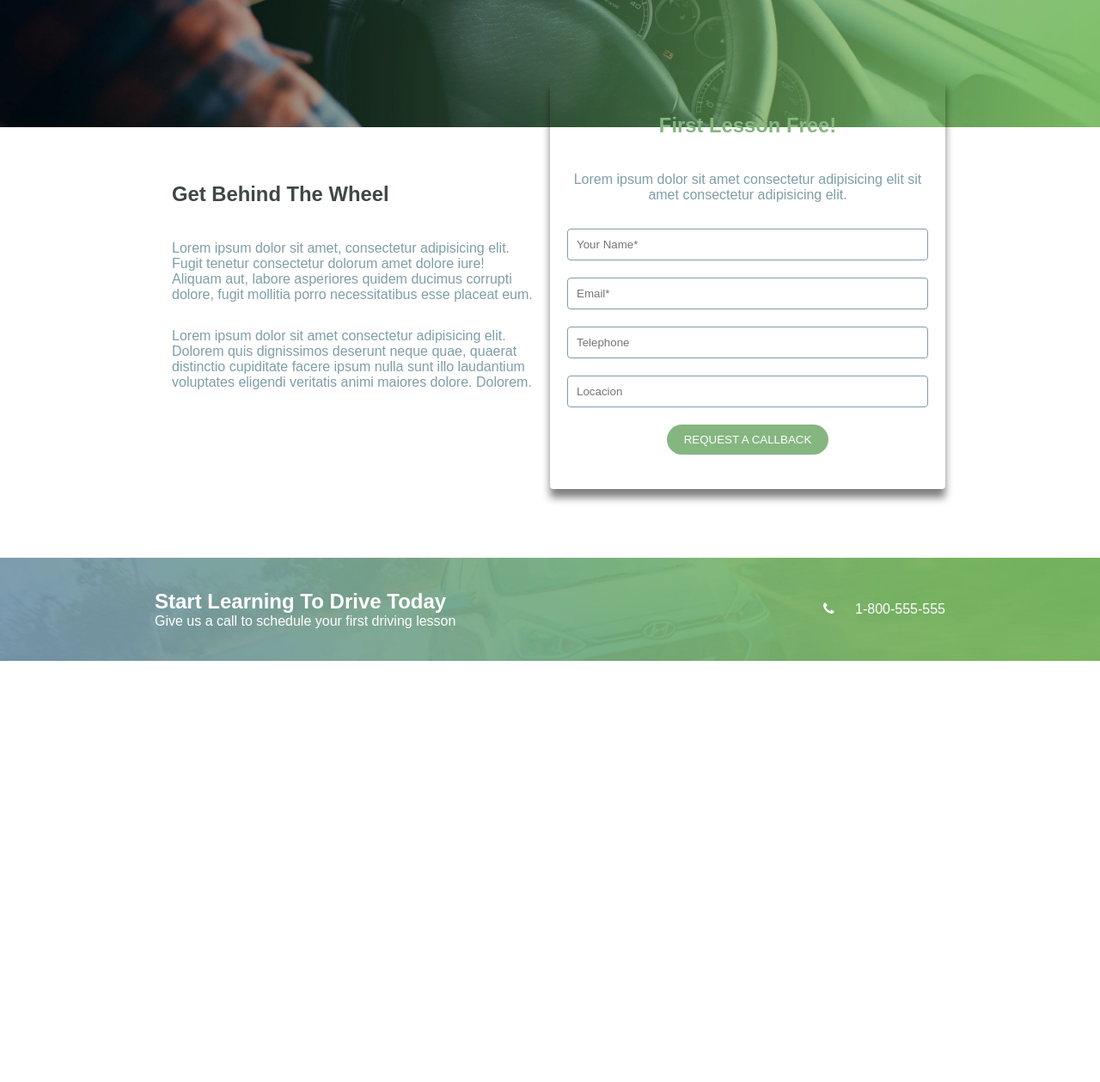
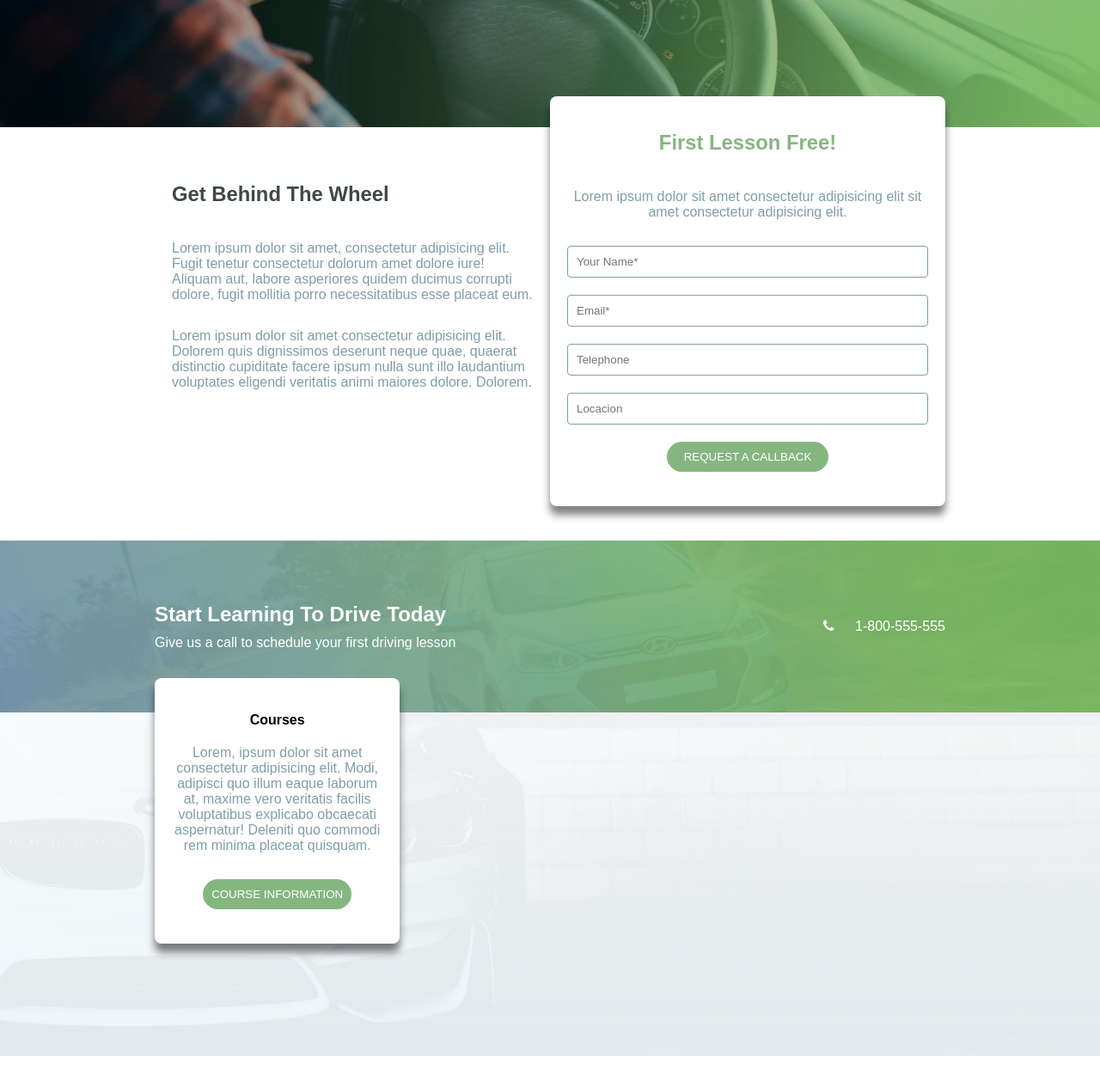
Before and after one commit to alessiotoni/proj-html-vuejs, a website: page index.html in a window 1280 px wide. Shown: the part 321-1580 px from the top of the page at 86% size. Before the commit the page ends 1130 px from the top, so only its background shows below. Drawn offline with nearby package versions, Linux system fonts and the light colour scheme; a web font is replaced by a local one.

Commit message:
inizia la terza section

```diff
--- a/index.html
+++ b/index.html
@@ -62,12 +62,12 @@
 
             <section>
                 <div class="container flex">
-                    <div class="content">
+                    <div class="content col-6">
                         <h2>get behind the wheel</h2>
                         <p>Lorem ipsum dolor sit amet, consectetur adipisicing elit. Fugit tenetur consectetur dolorum amet dolore iure! Aliquam aut, labore asperiores quidem ducimus corrupti dolore, fugit mollitia porro necessitatibus esse placeat eum.</p>
                         <p>Lorem ipsum dolor sit amet consectetur adipisicing elit. Dolorem quis dignissimos deserunt neque quae, quaerat distinctio cupiditate facere ipsum nulla sunt illo laudantium voluptates eligendi veritatis animi maiores dolore. Dolorem.</p>
                     </div>
-                    <div class="card">
+                    <div class="card up col-6">
                         <h3>first lesson free!</h3>
                         <p>Lorem ipsum dolor sit amet consectetur adipisicing elit sit amet consectetur adipisicing elit.</p>
                         <form action="">
@@ -93,6 +93,20 @@
                 </div>
             </section>
 
+            <section class="promise">
+                <div class="background"></div>
+                <div class="container flex">
+                    <div class="card col-4 up">
+                        <h4>courses</h4>
+                        <p>Lorem, ipsum dolor sit amet consectetur adipisicing elit. Modi, adipisci quo illum eaque laborum at, maxime vero veritatis facilis voluptatibus explicabo obcaecati aspernatur! Deleniti quo commodi rem minima placeat quisquam.</p>
+                        <input type="button" class="button_primary" value="COURSE INFORMATION">
+                    </div>
+                    <div class="col-3"></div>
+                    <div class="col-3"></div>
+                    <div class="col-3"></div>
+                </div>
+            </section>
+
         </main>
     </div>
     <script src="/script/app.js"></script>
--- a/src/partials/_commons.scss
+++ b/src/partials/_commons.scss
@@ -9,6 +9,7 @@ html {
 .container {
     max-width: 920px;
     margin: auto;
+    // padding: $spacing;
 }
 .flex {
     display: flex;
@@ -21,9 +22,14 @@ a {
 }
 .card {
     position: relative;
-    border-radius: 4px;
+    border-radius: 8px;
     padding: $spacing;
     text-align: center;
+    background-color: $color_cube_primary;
+    &.up {
+        margin-top: -80px;
+    }
+
 }
 .button_primary {
     border-radius: 20px;
@@ -36,5 +42,14 @@ a {
     cursor: pointer;
     &:hover {
         color: $median_cut_secondary;
+    }
 }
+.col-6 {
+    width: 50%;
 }
+.col-4 {
+    width: (100% / 12 * 4);
+}
+.col-3 {
+    width: calc(100% / 12 * 3);
+}
--- a/src/partials/_header.scss
+++ b/src/partials/_header.scss
@@ -40,7 +40,7 @@
     align-items: baseline;
     li {
         display: inline-block;
-        margin: 0 ($spacing / 2);
+        margin: 0 0 0 ($spacing / 2);
     }
     .button_primary {
         padding-right: $spacing;
--- a/src/partials/_main.scss
+++ b/src/partials/_main.scss
@@ -1,8 +1,7 @@
 section {
-    padding: $spacing*2 0;
     .container {
+        padding: $spacing*2 0;
         .content {
-            width: 50%;
             padding: $spacing;
             h2 {
                 text-transform: capitalize;
@@ -17,11 +16,8 @@ section {
         }
         .card {
             box-shadow: 0 10px 10px rgba($color: #000000, $alpha: 0.5);
-            width: 50%;
             padding-top: $spacing*2;
             padding-bottom: $spacing*2;
-            margin-top: -100px;
-            z-index: 10000;
             h3 {
                 text-transform: capitalize;
                 margin-bottom: $spacing*2;
@@ -55,10 +51,10 @@ section.cta {
     height: 200px;
     color: $color_cube_primary;
     position: relative;
+    overflow: hidden;
     img {
         width: 100%;
         max-height: 100%;
-        object-fit: cover;
     }
     .container {
         position: absolute;
@@ -70,9 +66,34 @@ section.cta {
         justify-content: space-between;
         h2 {
             text-transform: capitalize;
+            margin-bottom: $spacing/2;
         }
         i {
             margin-right: $spacing;
         }
     }
 }
+
+.promise {
+    position: relative;
+    height: 500px;
+    .background {
+        background-image: url("/public/images/promise-background.jpg");
+        background-size: cover;
+        background-repeat: no-repeat;
+        background-position: bottom left;
+        height: 400px;
+        width: 100%;
+        position: absolute;
+        top: 0;
+        left: 0;
+        z-index: -1;
+    }
+    .card.col-4 {
+        h4 {
+            text-transform: capitalize;
+            margin-bottom: $spacing;
+        }
+    }
+
+}
```
Also changed, not shown: dist/app.css.
